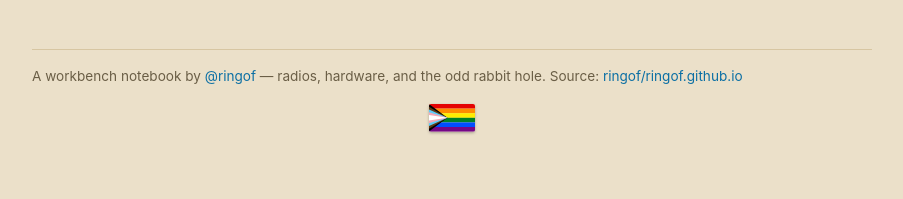
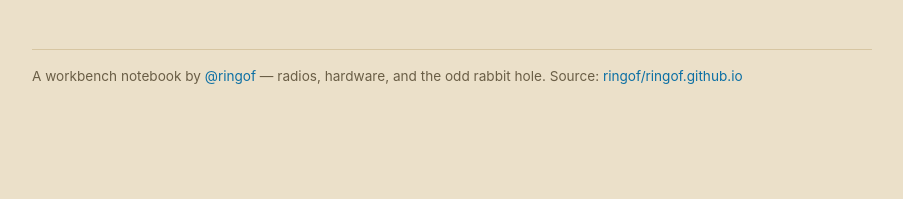
Before and after one commit to ringof/ringof.github.io, a Jekyll site: the page built from index.md, in a window 1280 px wide. Shown: the part 1522-1721 px from the top of the page, without its empty margins (188-1091 px from the left). Built offline with Jekyll 4.4.1, drawn with Linux system fonts in a browser that asks for light colours; after the commit the page ends 1690 px from its top, so only the background shows below that.

Commit message:
Remove the inline flag, leave a slot for a real image
Drop the hand-built SVG flag and leave a commented <img> slot in the footer
plus the existing .pride-flag styles, so a proper flag file can be added at
assets/progress-pride-flag.svg by uncommenting one line.

Co-Authored-By: Claude Opus 4.8 <noreply@anthropic.com>
Claude-Session: https://claude.ai/code/session_011R1ghwtgxfeKNMPNq9k5vX

```diff
--- a/_layouts/default.html
+++ b/_layouts/default.html
@@ -26,20 +26,9 @@
         Source: <a href="https://github.com/ringof/ringof.github.io">ringof/ringof.github.io</a>
       </p>
       <div class="site-flag">
-        <svg class="pride-flag" viewBox="0 0 30 18" xmlns="http://www.w3.org/2000/svg"
-             role="img" aria-label="Progress Pride flag">
-          <rect width="30" height="3" y="0"  fill="#E40303"/>
-          <rect width="30" height="3" y="3"  fill="#FF8C00"/>
-          <rect width="30" height="3" y="6"  fill="#FFED00"/>
-          <rect width="30" height="3" y="9"  fill="#008026"/>
-          <rect width="30" height="3" y="12" fill="#004DFF"/>
-          <rect width="30" height="3" y="15" fill="#750787"/>
-          <polygon points="0,0   12,9 0,18"   fill="#000000"/>
-          <polygon points="0,1.8 12,9 0,16.2" fill="#613915"/>
-          <polygon points="0,3.6 12,9 0,14.4" fill="#5BCEFA"/>
-          <polygon points="0,5.4 12,9 0,12.6" fill="#F5A9B8"/>
-          <polygon points="0,7.2 12,9 0,10.8" fill="#FFFFFF"/>
-        </svg>
+        <!-- Drop your flag image at assets/progress-pride-flag.svg (or .png)
+             and uncomment the line below. Styling is already set in .pride-flag. -->
+        <!-- <img class="pride-flag" src="{{ '/assets/progress-pride-flag.svg' | relative_url }}" alt="Progress Pride flag"> -->
       </div>
     </footer>
   </main>
```
